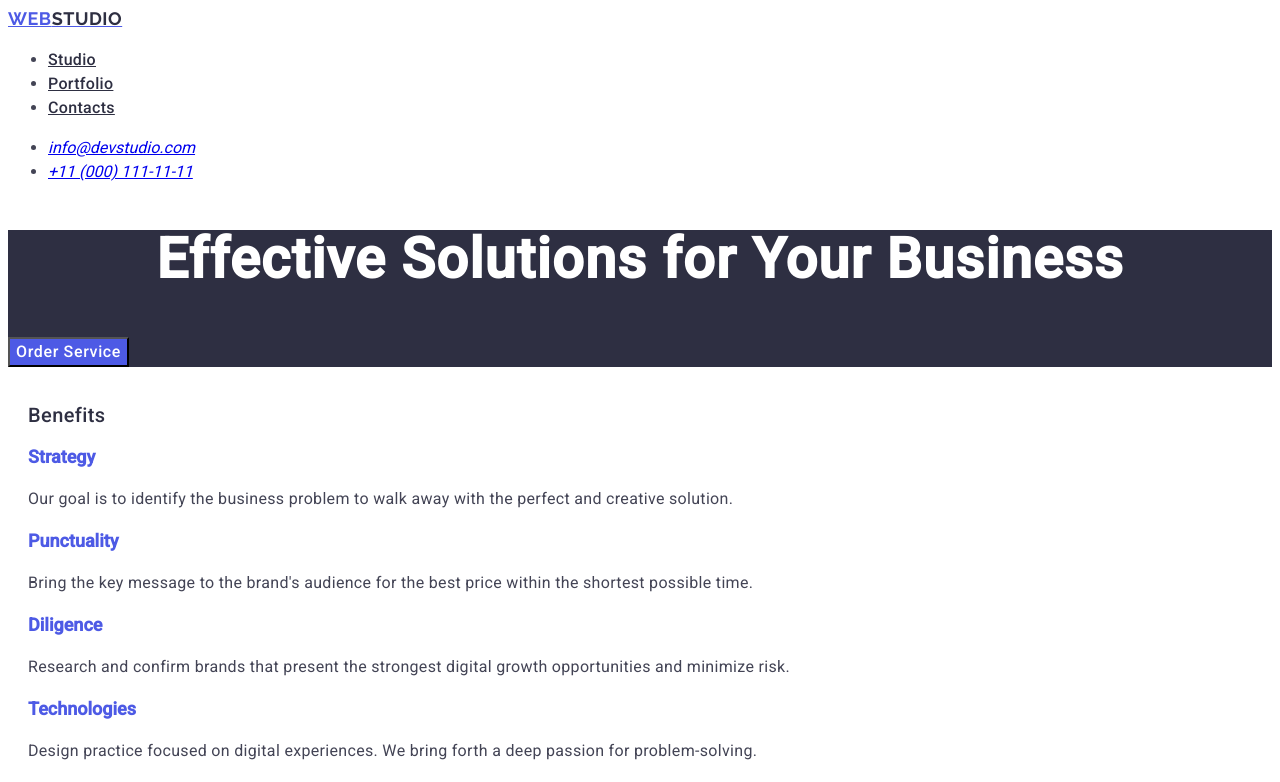
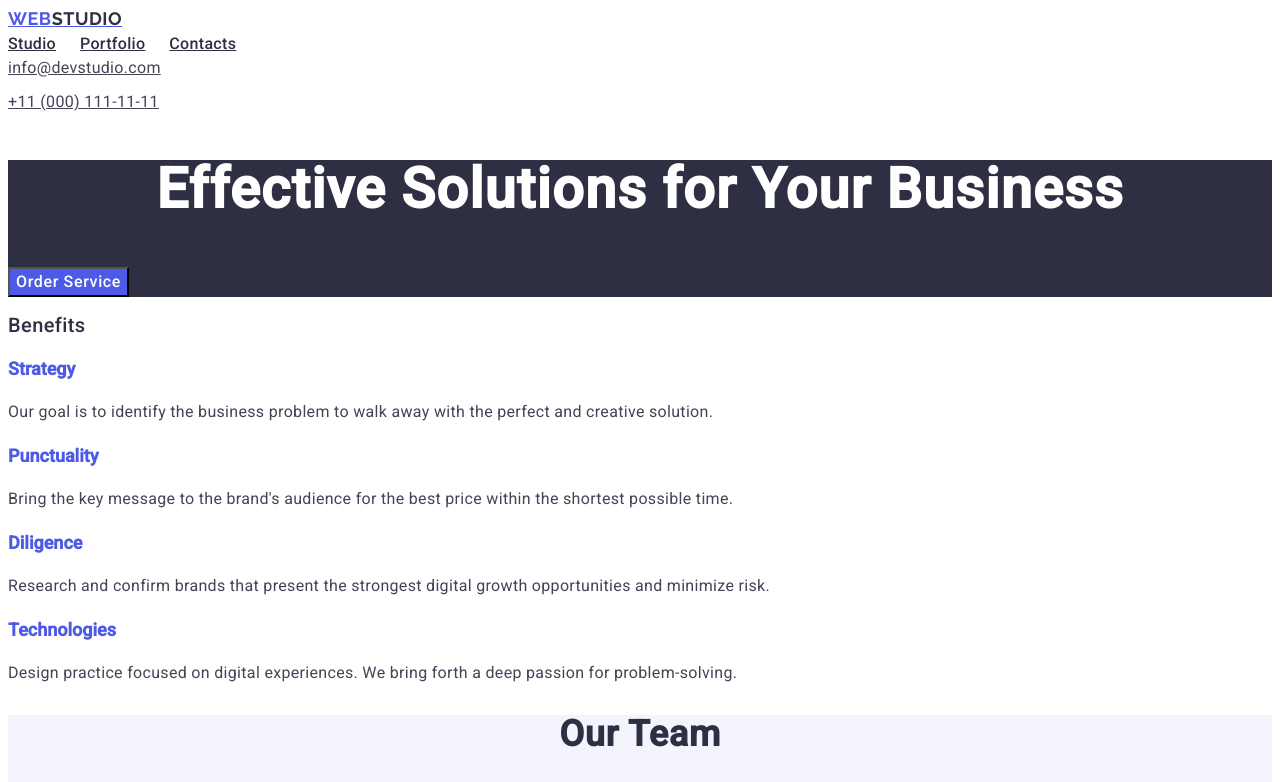
Before and after one commit to BoikoYelyzaveta/goit-markup-hw-02, a plain HTML site: page index.html in a window 1280 px wide. Shown: the top 782 px of the page. Drawn offline with Linux system fonts and the light colour scheme.

Commit message:
Опис змін, які ви внесли

```diff
--- a/css/style.css
+++ b/css/style.css
@@ -1,12 +1,11 @@
-
+/* body */
 .body {
-     background-color:  #FFFFFF;
-     font-family: "Roboto", sans-serif;
-     font-size: 16px;
-     line-height: 150%;
-     color: #434455
+    background-color: #FFFFFF;
+    font-family: "Roboto", sans-serif;
+    font-size: 16px;
+    line-height: 1.5;
+    color: #434455;
 }
-
 
 /* header */
 .logo {
@@ -18,8 +17,11 @@
     font-weight: 700;
     font-family: "Raleway", sans-serif;
 }
+
 .dark {
-    color: #2e2f42;}
+    color: #2e2f42;
+}
+
 .light {
     color: #F4F4FD;
 }
@@ -31,6 +33,17 @@
     font-weight: 500;
 }
 
+.header-list {
+    list-style-type: none;
+    padding: 0;
+    margin: 0; /* Added to remove default margin */
+}
+
+.header-item {
+    display: inline; /* Optional: to display items in a line */
+    margin-right: 20px; /* Optional: spacing between items */
+}
+
 .nav-link {
     font-weight: 500;
     font-size: 16px;
@@ -38,12 +51,11 @@
     letter-spacing: 0.02em;
     color: #2e2f42;
 }
-.nav-link:hover {
-    color: #404bbf;}
 
+.nav-link:hover,
 .nav-link:focus {
-    color: #404bbf;}
-
+    color: #404bbf;
+}
 
 .address-info {
     font-style: normal;
@@ -53,12 +65,28 @@
     font-size: 16px;
     line-height: 1.5;
     letter-spacing: 0.02em;
-    color: #434455;}
+    color: #434455;
+}
 
 .contact-link:hover,
 .contact-link:focus {
-   color: #404bbf; }
+    color: #404bbf;
+}
 
+/* Address styles */
+.address {
+    font-style: normal; /* Ensuring no italic style is applied */
+}
+
+.address-list {
+    list-style-type: none;
+    padding: 0;
+    margin: 0; /* Added to remove default margin */
+}
+
+.address-item {
+    margin-bottom: 10px; /* Optional: space between address items */
+}
 
 
 
@@ -92,16 +120,14 @@
 
 
 /* section2 */
-.benefits {
-    padding: 20px;
-}
 
 .benefits-title {
+
     color: #2e2f42;
-    font-weight: 500;
     font-size: 20px;
     line-height: 1.2;
     letter-spacing: 0.02em;
+    font-weight: 500;
 
 }
 .benefits-list {
--- a/index.html
+++ b/index.html
@@ -4,52 +4,46 @@
     <meta charset="UTF-8">
     <meta name="viewport" content="width=device-width, initial-scale=1.0">
     <title>Document</title>
+   <!-- Підключення Google шрифтів -->
+    <link href="https://fonts.googleapis.com/css2?family=Raleway:wght@400;700&family=Roboto:wght@400;500&display=swap" rel="stylesheet">
     <!-- Custom styles -->
     <link rel="stylesheet" href="./css/style.css">
-    <link href="https://fonts.googleapis.com/css2?family=Raleway:wght@400;700&family=Roboto:wght@400;500&display=swap" rel="stylesheet">
+
+
 </head>
 <body class="body">
 
      <!-- Header section -->
      <header class="header">
-
         <nav class="logo-nav">
-
             <div class="wrapper">
-
-            <a class="logo" href="./index.html">Web<span class="dark">Studio</span></a>
+                <a class="logo" href="./index.html">
+                    Web<span class="dark">Studio</span>
                 </a>
-
             </div>
-
-
             <ul class="header-list">
                 <li class="header-item">
-                    <a class="nav-link" href="">Studio</a>
+                    <a class="nav-link" href="./index.html">Studio</a>
                 </li>
-
                 <li class="header-item">
                     <a class="nav-link" href="">Portfolio</a>
                 </li>
-
                 <li class="header-item">
                     <a class="nav-link" href="">Contacts</a>
                 </li>
             </ul>
-
         </nav>
-
 
         <address class="address">
             <ul class="address-list">
                 <li class="address-item">
-                    <a href="mailto:info@devstudio.com">info@devstudio.com</a></li>
+                    <a class="contact-link" href="mailto:info@devstudio.com">info@devstudio.com</a>
+                </li>
                 <li class="address-item">
-                    <a href="tel:+110001111111">+11 (000) 111-11-11</a></li>
+                    <a class="contact-link" href="tel:+110001111111">+11 (000) 111-11-11</a>
+                </li>
             </ul>
         </address>
-
-
     </header>
 
 
```
Lines whose indentation alone changed are shown as unchanged.
